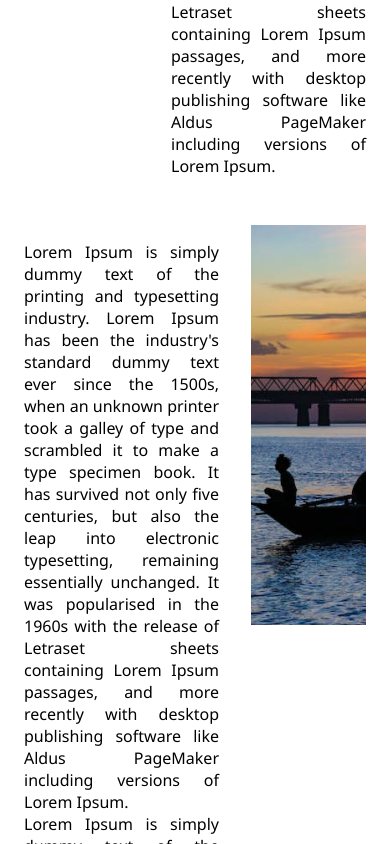
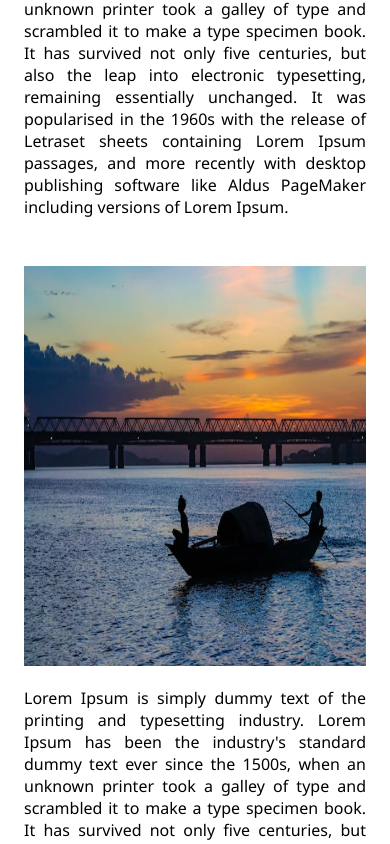
Before and after one commit to yadie-ray/DTS4C-ReactJS, a React (Create React App) app: page / in a window 390 px wide. Shown: the part 1156-2000 px from the top of the page. Built offline with nearby package versions, Linux system fonts and the light colour scheme.

Commit message:
initial element

```diff
--- a/src/App.js
+++ b/src/App.js
@@ -9,11 +9,19 @@
 import img4 from "./assets/img_7.jpg";
 
 function App() {
+  const showArticle = true;
+
+  const greeting = () => {
+    alert("email submitted!");
+  };
+
   return (
     <div className="App">
       <div id="banner">
         <img src={banner} className="image" />
       </div>
+
+      {showArticle ? (
         <div className="article article-1">
           <div className="image-wrapper">
             <img src={articleImg1} className="image" />
@@ -22,44 +30,58 @@
             <p>
               Lorem Ipsum is simply dummy text of the printing and typesetting
               industry. Lorem Ipsum has been the industry's standard dummy text
-            ever since the 1500s, when an unknown printer took a galley of type
-            and scrambled it to make a type specimen book. It has survived not
-            only five centuries, but also the leap into electronic typesetting,
-            remaining essentially unchanged. It was popularised in the 1960s
-            with the release of Letraset sheets containing Lorem Ipsum passages,
-            and more recently with desktop publishing software like Aldus
-            PageMaker including versions of Lorem Ipsum.
+              ever since the 1500s, when an unknown printer took a galley of
+              type and scrambled it to make a type specimen book. It has
+              survived not only five centuries, but also the leap into
+              electronic typesetting, remaining essentially unchanged. It was
+              popularised in the 1960s with the release of Letraset sheets
+              containing Lorem Ipsum passages, and more recently with desktop
+              publishing software like Aldus PageMaker including versions of
+              Lorem Ipsum.
             </p>
           </div>
         </div>
+      ) : (
+        <></>
+      )}
+
+      {showArticle ? (
         <div className="article article-2">
+          <div className="image-wrapper-mobile">
+            <img src={articleImg2} className="image" />
+          </div>
           <div className="content-wrapper">
             <p>
               Lorem Ipsum is simply dummy text of the printing and typesetting
               industry. Lorem Ipsum has been the industry's standard dummy text
-            ever since the 1500s, when an unknown printer took a galley of type
-            and scrambled it to make a type specimen book. It has survived not
-            only five centuries, but also the leap into electronic typesetting,
-            remaining essentially unchanged. It was popularised in the 1960s
-            with the release of Letraset sheets containing Lorem Ipsum passages,
-            and more recently with desktop publishing software like Aldus
-            PageMaker including versions of Lorem Ipsum.
+              ever since the 1500s, when an unknown printer took a galley of
+              type and scrambled it to make a type specimen book. It has
+              survived not only five centuries, but also the leap into
+              electronic typesetting, remaining essentially unchanged. It was
+              popularised in the 1960s with the release of Letraset sheets
+              containing Lorem Ipsum passages, and more recently with desktop
+              publishing software like Aldus PageMaker including versions of
+              Lorem Ipsum.
               <br />
               Lorem Ipsum is simply dummy text of the printing and typesetting
               industry. Lorem Ipsum has been the industry's standard dummy text
-            ever since the 1500s, when an unknown printer took a galley of type
-            and scrambled it to make a type specimen book. It has survived not
-            only five centuries, but also the leap into electronic typesetting,
-            remaining essentially unchanged. It was popularised in the 1960s
-            with the release of Letraset sheets containing Lorem Ipsum passages,
-            and more recently with desktop publishing software like Aldus
-            PageMaker including versions of Lorem Ipsum.
+              ever since the 1500s, when an unknown printer took a galley of
+              type and scrambled it to make a type specimen book. It has
+              survived not only five centuries, but also the leap into
+              electronic typesetting, remaining essentially unchanged. It was
+              popularised in the 1960s with the release of Letraset sheets
+              containing Lorem Ipsum passages, and more recently with desktop
+              publishing software like Aldus PageMaker including versions of
+              Lorem Ipsum.
             </p>
           </div>
           <div className="image-wrapper">
             <img src={articleImg2} className="image" />
           </div>
         </div>
+      ) : (
+        <></>
+      )}
 
       <div id="horizontal">
         <div className="image-wrapper">
@@ -85,7 +107,7 @@
         </div>
         <div className="forms-wrapper">
           <input placeholder="Email" />
-          <button>SUBMIT</button>
+          <button onClick={greeting}>SUBMIT</button>
         </div>
       </div>
     </div>
--- a/src/App.scss
+++ b/src/App.scss
@@ -48,6 +48,14 @@
         height: 300px;
       }
     }
+    @media screen and (max-width: 501px) {
+      display: block;
+
+      .image-wrapper,
+      .content-wrapper {
+        max-width: unset;
+      }
+    }
   }
 
   &.article-2 {
@@ -61,6 +69,34 @@
 
     .content-wrapper {
       padding-right: 2rem;
+    }
+
+    // ---------- STOP RESPONSIVE CSS
+    .image-wrapper-mobile {
+      display: none;
+    }
+
+    // --------- RESPONSIVE CSS
+    @media screen and (max-width: 501px) {
+      display: block;
+
+      .image-wrapper {
+        display: none;
+      }
+
+      .image-wrapper-mobile {
+        display: block;
+        .image {
+          width: 100%;
+          height: 400px;
+        }
+      }
+      .content-wrapper {
+        max-width: unset;
+      }
+      .content-wrapper {
+        padding-right: unset;
+      }
     }
   }
 }
@@ -109,4 +145,13 @@
       font-weight: 700;
     }
   }
+
+  @media screen and (max-width: 501px) {
+    flex-direction: column;
+
+    .title-wrapper,
+    .forms-wrapper {
+      width: unset;
+    }
+  }
 }
```
Lines whose indentation alone changed are shown as unchanged.
